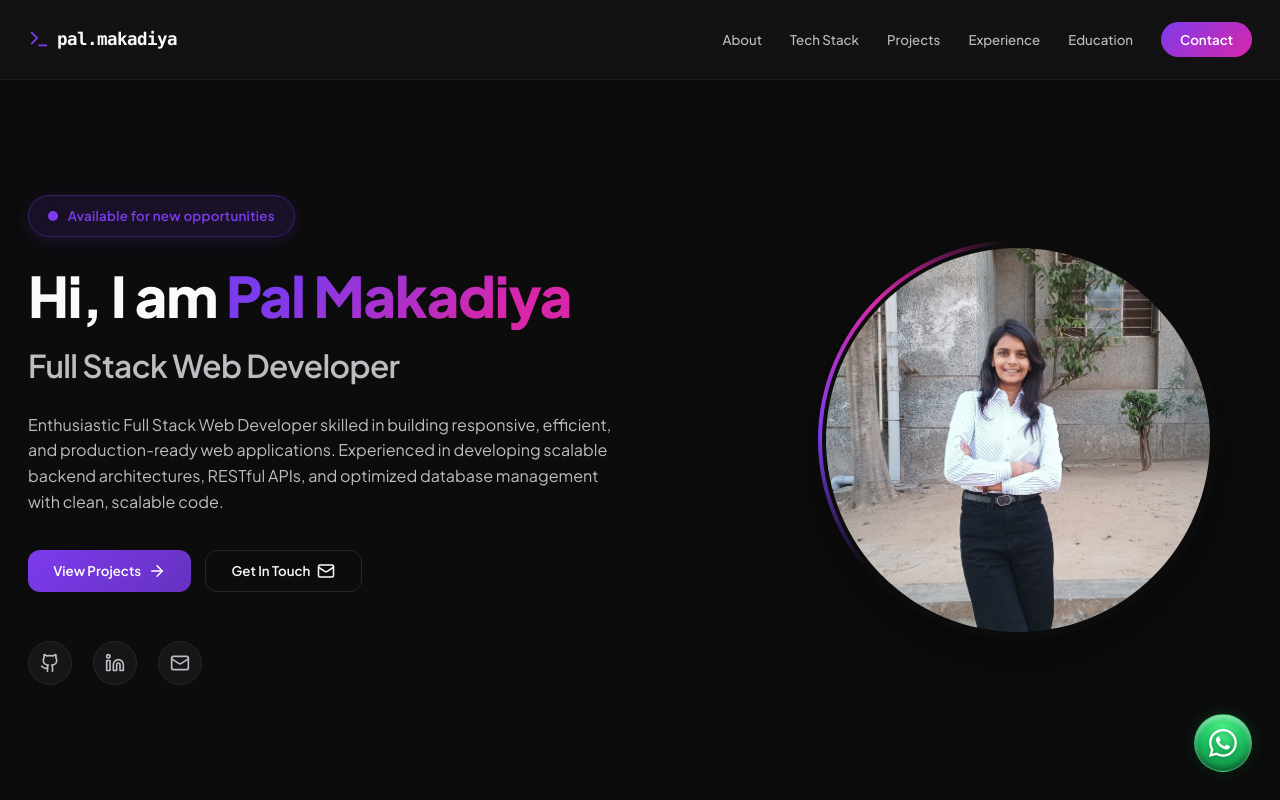
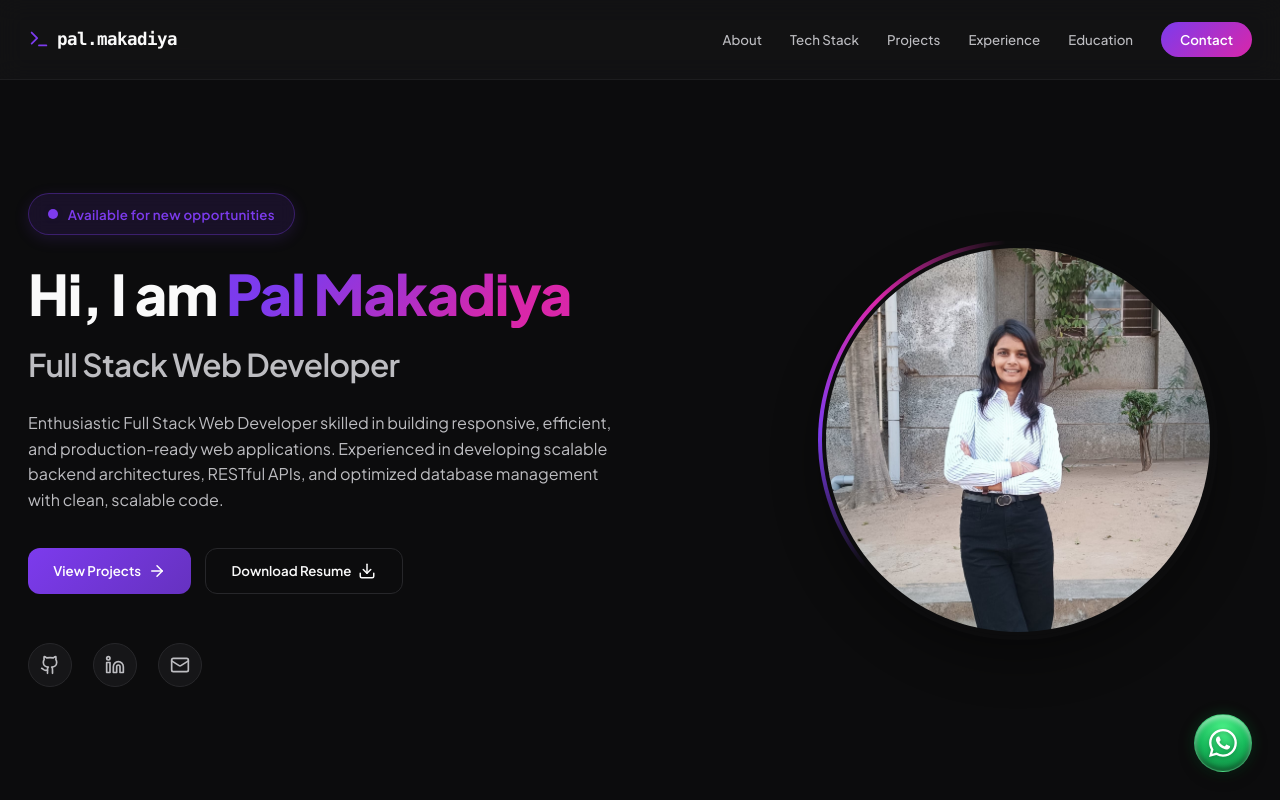
Before and after one commit to PalMakadiya/portfolio, a React (Vite) app in the folder Frontend/: page / in a window 1280 px wide. Shown: the top 800 px of the page. Built offline with nearby package versions, Linux system fonts and the light colour scheme.

Commit message:
download resume add

```diff
--- a/Frontend/src/components/Hero.tsx
+++ b/Frontend/src/components/Hero.tsx
@@ -1,6 +1,6 @@
 import React from 'react';
 import styles from './Hero.module.css';
-import { ArrowRight, Github, Linkedin, Mail } from 'lucide-react';
+import { ArrowRight, Github, Linkedin, Mail, Download } from 'lucide-react';
 
 const Hero: React.FC = () => {
   const handleCtaClick = (id: string) => {
@@ -38,9 +38,13 @@ const Hero: React.FC = () => {
             <button onClick={() => handleCtaClick('projects')} className="btn btn-primary">
               View Projects <ArrowRight size={18} />
             </button>
-            <button onClick={() => handleCtaClick('contact')} className="btn btn-secondary">
-              Get In Touch <Mail size={18} />
-            </button>
+            <a
+              href="/resume.pdf"
+              download="Pal_Makadiya_Resume.pdf"
+              className="btn btn-secondary"
+            >
+              Download Resume <Download size={18} />
+            </a>
           </div>
 
           <div className={styles.socials}>
```
Also changed, not shown: Frontend/src/components/hero/Hero.tsx (+8 -4 lines), 2 other files (tests, documents, lock files or other folders).
